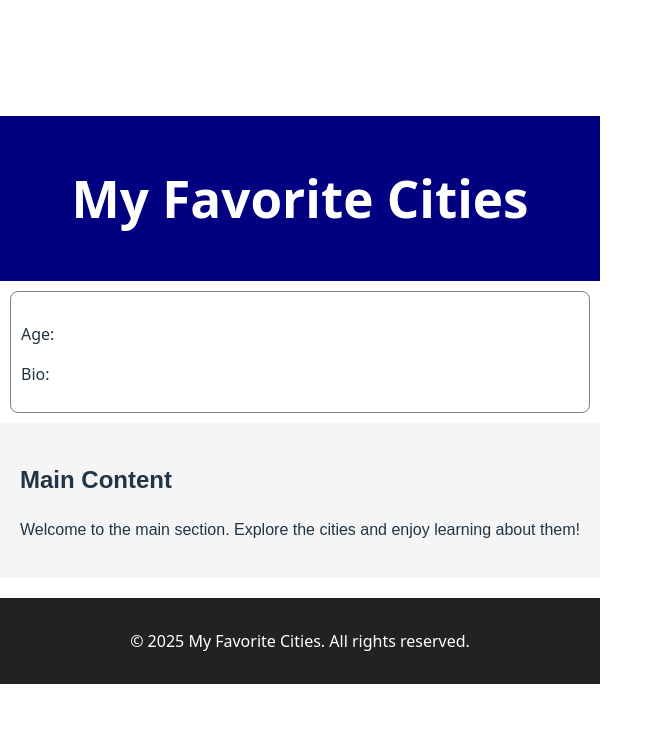
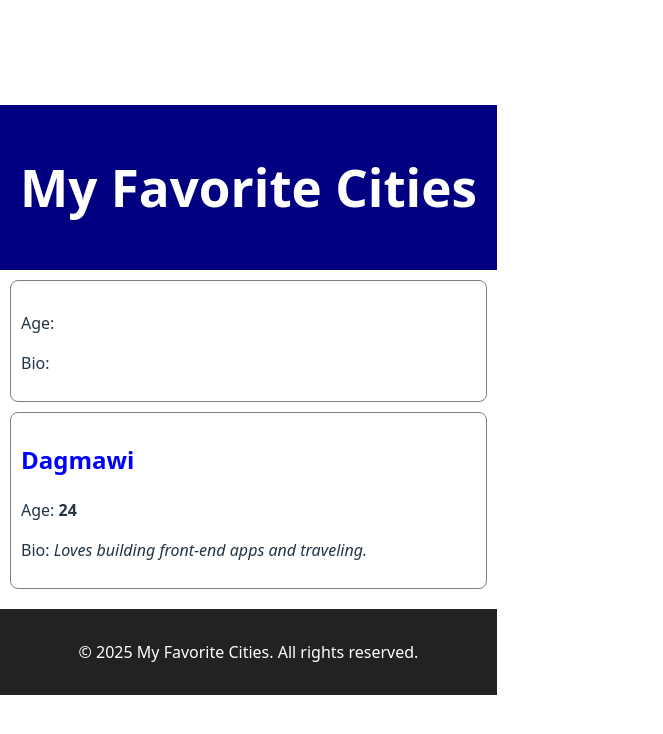
Before and after one commit to Dagi2212/alx-fe-reactjs, a React (Vite) app in the folder alx-react-app-new/: page / in a window 1280 px wide. Shown: the top 734 px of the page, without its empty margins (0-663 px from the left). Built offline with nearby package versions, Linux system fonts and the light colour scheme.

Commit message:
Update UserProfile.jsx

```diff
--- a/alx-react-app-new/src/components/UserProfile.jsx
+++ b/alx-react-app-new/src/components/UserProfile.jsx
@@ -1,10 +1,11 @@
-function MainContent() {
+function UserProfile(props) {
   return (
-    <main style={{ padding: '20px', backgroundColor: '#f5f5f5', fontFamily: 'Arial' }}>
-      <h2>Main Content</h2>
-      <p>Welcome to the main section. Explore the cities and enjoy learning about them!</p>
-    </main>
+    <div style={{ border: '1px solid gray', padding: '10px', margin: '10px', borderRadius: '8px' }}>
+      <h2 style={{ color: 'blue', fontSize: '1.5em' }}>{props.name}</h2>
+      <p>Age: <span style={{ fontWeight: 'bold' }}>{props.age}</span></p>
+      <p>Bio: <span style={{ fontStyle: 'italic' }}>{props.bio}</span></p>
+    </div>
   );
 }
 
-export default MainContent;
+export default UserProfile;
```
